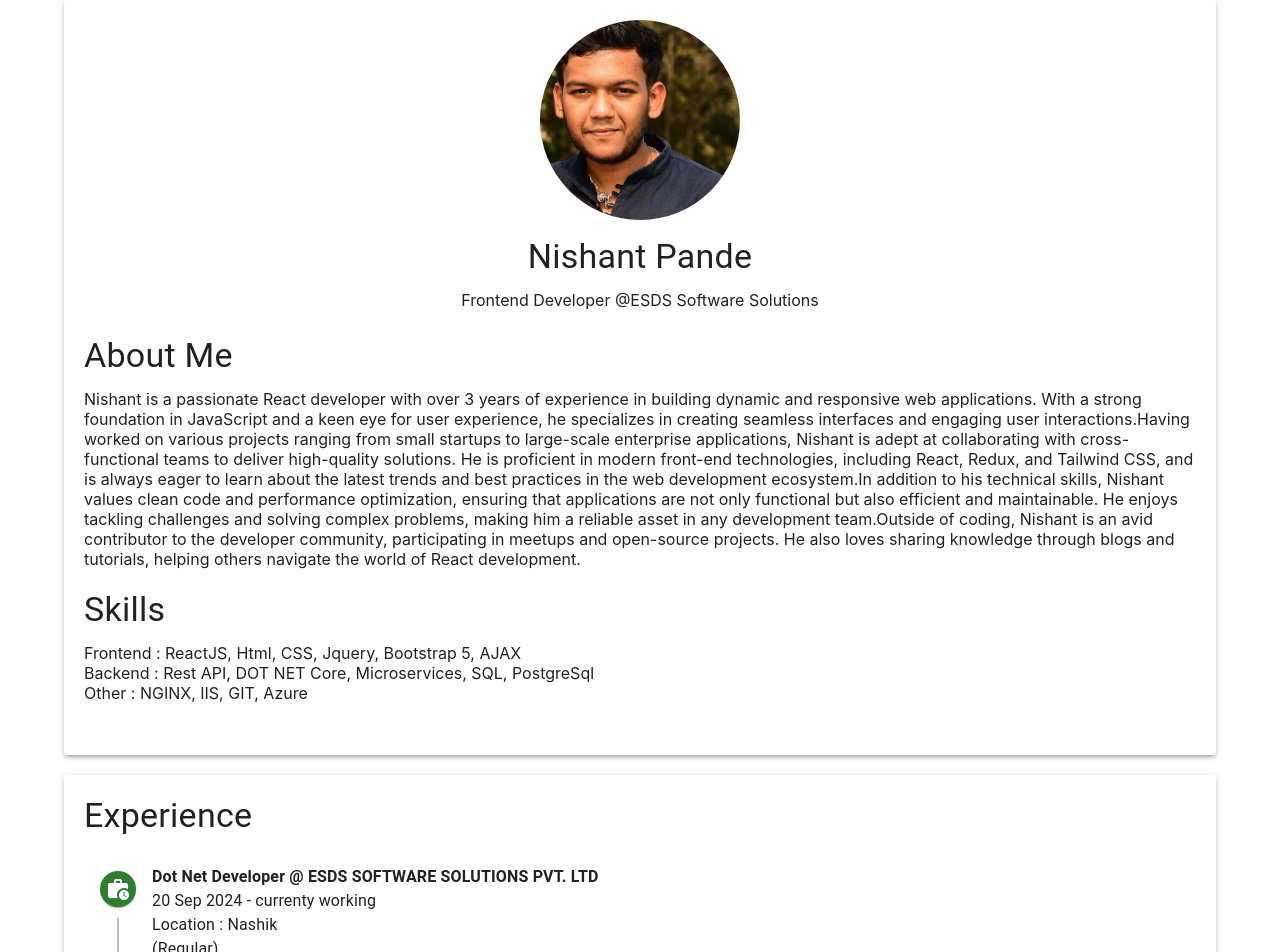
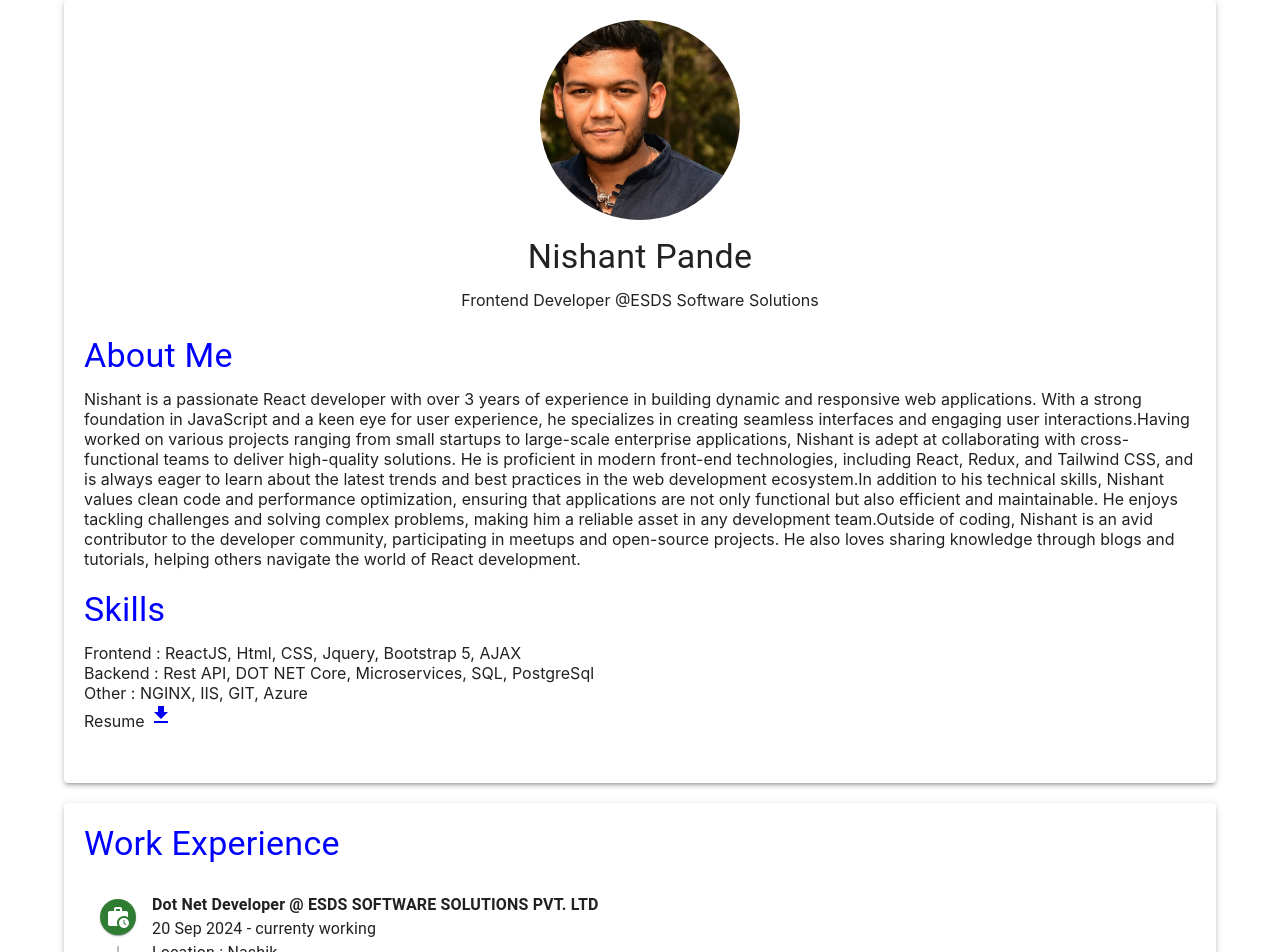
Before and after one commit to nishant4214/user-profile-app, a React (Create React App) app: page / in a window 1280 px wide. Shown: the top 952 px of the page. Built offline with nearby package versions, Linux system fonts and the light colour scheme; no server answers.

Commit message:
supabase added

```diff
--- a/src/Contact.jsx
+++ b/src/Contact.jsx
@@ -11,9 +11,8 @@ import LinkedInIcon from '@mui/icons-material/LinkedIn';
 import GitHubIcon from '@mui/icons-material/GitHub';
 import WhatsAppIcon from '@mui/icons-material/WhatsApp';
 
-function Contact() {
+function Contact({Contact}) {
     const [visitorCount, setVisitorCount] = useState(0);
-    const [hasIncremented, setHasIncremented] = useState(false);
 
     const fetchVisitorCount = async () => {
         try {
--- /dev/null
+++ b/src/DownloadResume.jsx
@@ -0,0 +1,29 @@
+import React, { useState } from 'react';
+import FileDownloadDoneRoundedIcon from '@mui/icons-material/FileDownloadDoneRounded';
+import DownloadIcon from '@mui/icons-material/Download'; // Import another icon for the "download" state
+
+function DownloadResumeIcon() {
+    const [isDownloaded, setIsDownloaded] = useState(false);
+    const resumeUrl = 'src/sample.pdf'; // Update with your actual file path
+
+    const handleDownload = () => {
+        setIsDownloaded(true);
+        // Optional: Set a timeout to reset the icon after a few seconds
+        setTimeout(() => {
+            setIsDownloaded(false);
+        }, 3000); // Reset after 3 seconds
+    };
+
+    return (
+        <a
+            href={resumeUrl}
+            download
+            onClick={handleDownload}
+            style={{ cursor: 'pointer', textDecoration: 'none' }}
+        >
+            {isDownloaded ? <FileDownloadDoneRoundedIcon /> : <DownloadIcon />}
+        </a>
+    );
+}
+
+export default DownloadResumeIcon;
--- a/src/Education.jsx
+++ b/src/Education.jsx
@@ -14,7 +14,7 @@ import HistoryEduIcon from '@mui/icons-material/HistoryEdu';
 function Education({sortedEducations}){
    return (
     <Paper elevation={3} style={{ padding: '20px' }}>
-        <Typography variant="h4" align="left" gutterBottom>
+        <Typography color='blue' variant="h4" align="left" gutterBottom>
             Education
         </Typography>
         <Timeline  sx={{
--- a/src/Expericence.jsx
+++ b/src/Expericence.jsx
@@ -15,8 +15,8 @@ import WorkHistoryIcon from '@mui/icons-material/WorkHistory';
 function Experience({sortedExperiences}){
    return (
     <Paper elevation={3} style={{ padding: '20px' }}>
-        <Typography variant="h4" align="left" gutterBottom>
-            Experience
+        <Typography color='blue' variant="h4" align="left" gutterBottom>
+            Work Experience
         </Typography>
         <Timeline  sx={{
         [`& .${timelineItemClasses.root}:before`]: {
--- a/src/UserProfile.jsx
+++ b/src/UserProfile.jsx
@@ -17,6 +17,7 @@ import {
 import Experience from './Expericence';
 import Education from './Education'
 import Contact from './Contact';
+import DownloadResumeIcon from './DownloadResume';
 
 const UserProfile = () => {
   const [userData, setUserData] = useState({
@@ -128,14 +129,14 @@ const UserProfile = () => {
         </Box>
         <Grid2 container spacing={2}>
           <Grid2  size={12}  spacing={2}>
-            <Typography variant="h4" align="left" gutterBottom>
+            <Typography color='blue' variant="h4" align="left" gutterBottom>
               About Me
             </Typography>
             <Typography variant="h7" align="center" gutterBottom>
               {userData.bio}
             </Typography>
             <br/><br/>
-            <Typography variant="h4" align="left" gutterBottom>
+            <Typography color='blue' variant="h4" align="left" gutterBottom>
               Skills
             </Typography>
             <Typography variant="h7" align="center" gutterBottom>
@@ -148,6 +149,10 @@ const UserProfile = () => {
             <br/>
             <Typography variant="h7" align="center" gutterBottom>
               Other : {userData.otherSkills}
+            </Typography>
+            <br/>
+            <Typography variant="h7" align="left" gutterBottom>
+              Resume <DownloadResumeIcon/>
             </Typography>
           </Grid2>
           <Grid2  size={12}  spacing={2}>
```
Also changed, not shown: 1 other file (tests, documents, lock files or other folders).
